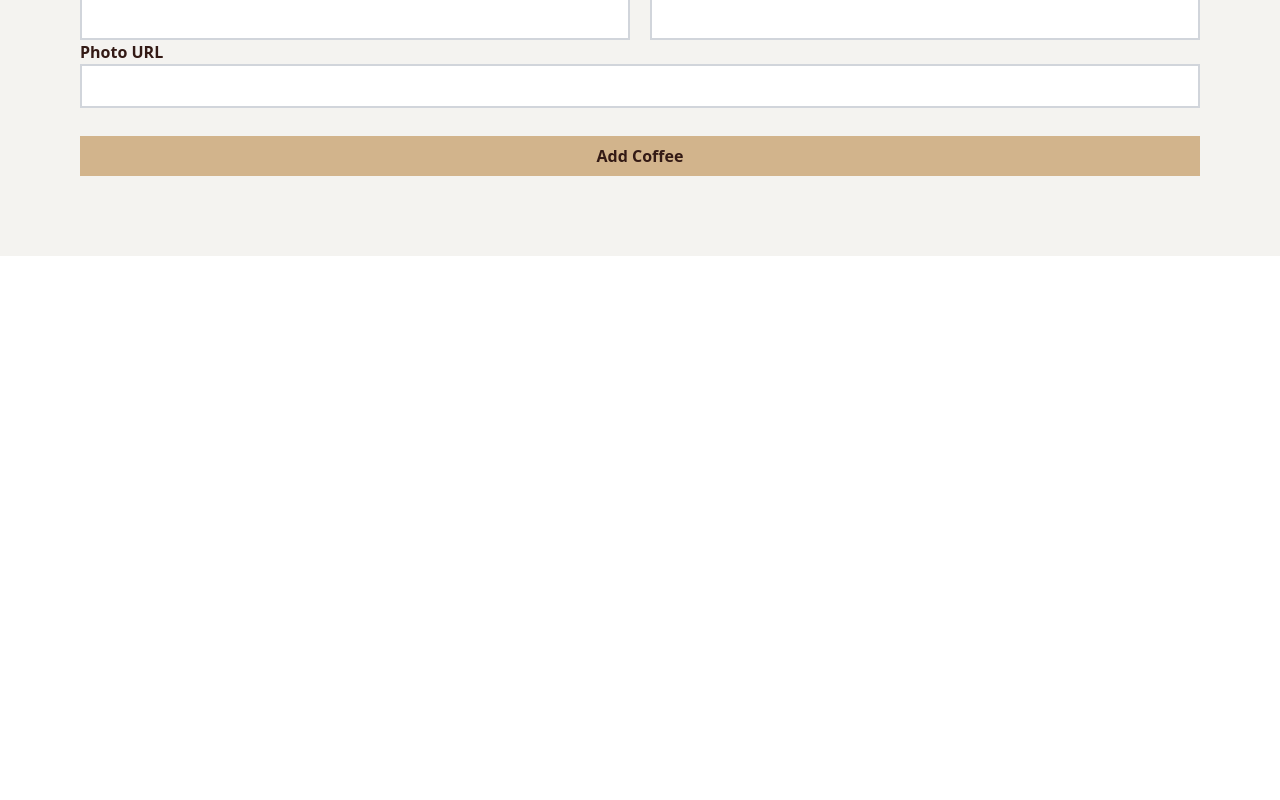
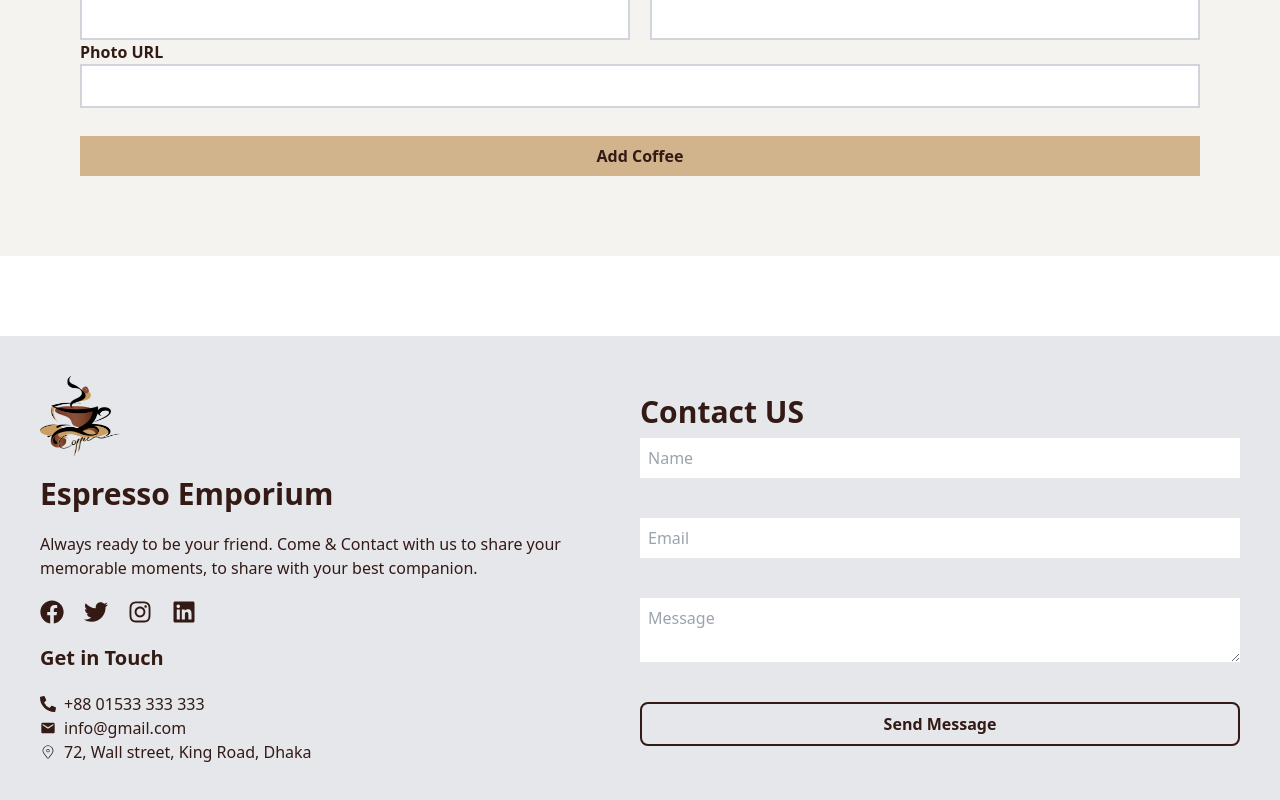
Before and after one commit to tzmehedy/coffee_store_clinet, a React (Vite) app: page /addCoffee in a window 1280 px wide. Shown: the part 432-1232 px from the top of the page. Before the commit the page ends 800 px from the top, so only its background shows below. Built offline with nearby package versions, Linux system fonts and the light colour scheme.

Commit message:
footer sections design completed

```diff
--- a/package.json
+++ b/package.json
@@ -14,6 +14,7 @@
     "match-sorter": "^6.3.4",
     "react": "^18.3.1",
     "react-dom": "^18.3.1",
+    "react-icons": "^5.3.0",
     "react-router-dom": "^6.26.2",
     "sort-by": "^1.2.0"
   },
--- /dev/null
+++ b/src/Components/Footer.jsx
@@ -0,0 +1,68 @@
+import { FaFacebook, FaInstagram, FaLinkedin, FaPhoneAlt, FaTwitter } from 'react-icons/fa';
+import icon from '../assets/images/more/logo1.png'
+import { MdEmail } from 'react-icons/md';
+import { CiLocationOn } from 'react-icons/ci';
+
+const Footer = () => {
+    return (
+      <div className="p-10 bg-gray-200 mt-20 text-[#331A15] flex flex-col md:flex-row justify-between items-center">
+        <div className="space-y-5 w-1/2">
+          <img className="w-20 h-20" src={icon} alt="" />
+          <h1 className=" font-bold text-3xl">Espresso Emporium</h1>
+          <p>
+            Always ready to be your friend. Come & Contact with us to share your
+            memorable moments, to share with your best companion.
+          </p>
+          <div className="flex space-x-5">
+            <FaFacebook className=" text-2xl" />
+            <FaTwitter className="text-2xl" />
+            <FaInstagram className="text-2xl" />
+            <FaLinkedin className=" text-2xl" />
+          </div>
+          <h1 className="font-bold text-xl">Get in Touch</h1>
+          <div>
+            <p className="flex items-center gap-2">
+              <FaPhoneAlt />
+              +88 01533 333 333
+            </p>
+            <p className="flex items-center gap-2">
+              <MdEmail />
+              info@gmail.com
+            </p>
+            <p className="flex items-center gap-2">
+              <CiLocationOn />
+              72, Wall street, King Road, Dhaka
+            </p>
+          </div>
+        </div>
+        <div className="w-1/2">
+          <h1 className="text-3xl font-bold">Contact US</h1>
+          <div className="flex flex-col space-y-10 mt-2">
+            <input
+              type="text"
+              className="p-2"
+              name=""
+              id=""
+              placeholder="Name"
+            />
+            <input
+              type="email"
+              className="p-2"
+              name=""
+              id=""
+              placeholder="Email"
+            />
+            <textarea
+              name="message"
+              className="p-2"
+              placeholder="Message"
+              id=""
+            ></textarea>
+            <button className="border-2 border-[#331A15] rounded-lg font-bold p-2 ">Send Message</button>
+          </div>
+        </div>
+      </div>
+    );
+};
+
+export default Footer;
--- a/src/Components/Headers.jsx
+++ b/src/Components/Headers.jsx
@@ -12,10 +12,6 @@ const Headers = () => {
         </li>
         <li>
           <NavLink to={'/addCoffee'}>Add Coffee</NavLink>
-        </li>
-
-        <li>
-          <NavLink to={'/updateCoffee'}>Update Coffee</NavLink>
         </li>
       </>
     );
--- a/src/Layout/Root.jsx
+++ b/src/Layout/Root.jsx
@@ -1,13 +1,15 @@
 import { Outlet } from "react-router-dom";
 import Headers from "../Components/Headers";
+import Footer from "../Components/Footer";
 
 const Root = () => {
     return (
-      <div className="container mx-auto">
+      <div className="">
         <Headers></Headers>
-        <div className="">
+        <div className="container mx-auto">
           <Outlet></Outlet>
         </div>
+        <Footer></Footer>
       </div>
     );
 };
--- a/src/Pages/Home.jsx
+++ b/src/Pages/Home.jsx
@@ -32,7 +32,7 @@ const Home = () => {
           }}
         >
           <div className="w-1/2"></div>
-          <div className="w-1/2 mr-5 space-y-4">
+          <div className="w-1/2 mr-5 sm:space-y-2 md:space-y-4">
             <h1 className="text-3xl font-bold">
               Would you like a Cup of Delicious Coffee?
             </h1>
@@ -48,7 +48,6 @@ const Home = () => {
         </div>
 
         {/* About Coffee */}
-
         <div className="bg-[#ECEAE3] flex justify-center p-16">
           <div className="flex flex-col md:flex-row justify-between gap-5">
             <div className="text-[#331A15]">
@@ -107,7 +106,7 @@ const Home = () => {
                 Follow Us Instagram
               </h1>
 
-              <div className="grid md:grid-cols-4 mt-16 gap-5">
+              <div className="grid grid-cols-2 md:grid-cols-4 mt-16 gap-5">
                 <img src={followImg1} alt="" />
                 <img src={followImg2} alt="" />
                 <img src={followImg3} alt="" />
```
Also changed, not shown: 1 other file (tests, documents, lock files or other folders).
